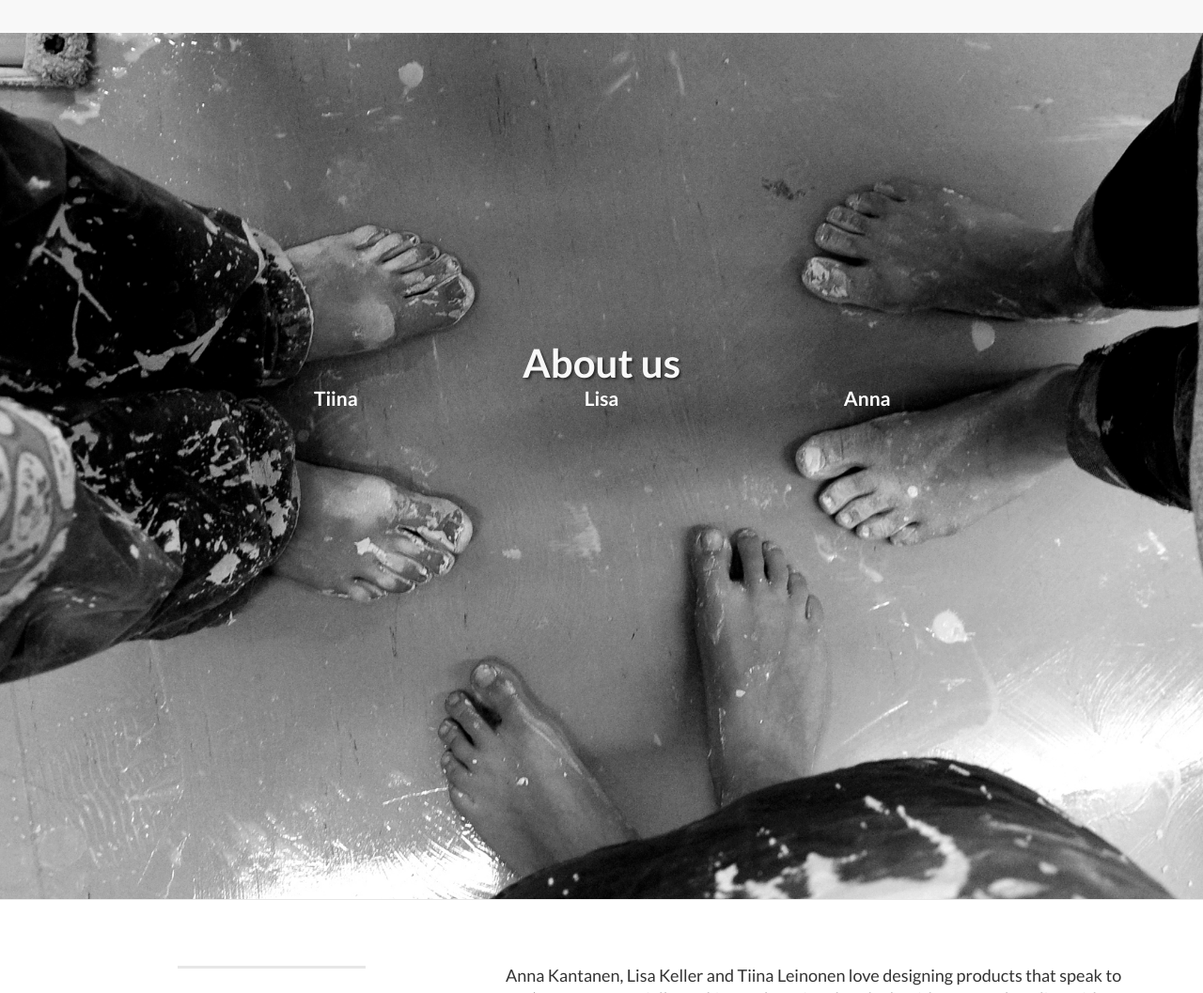
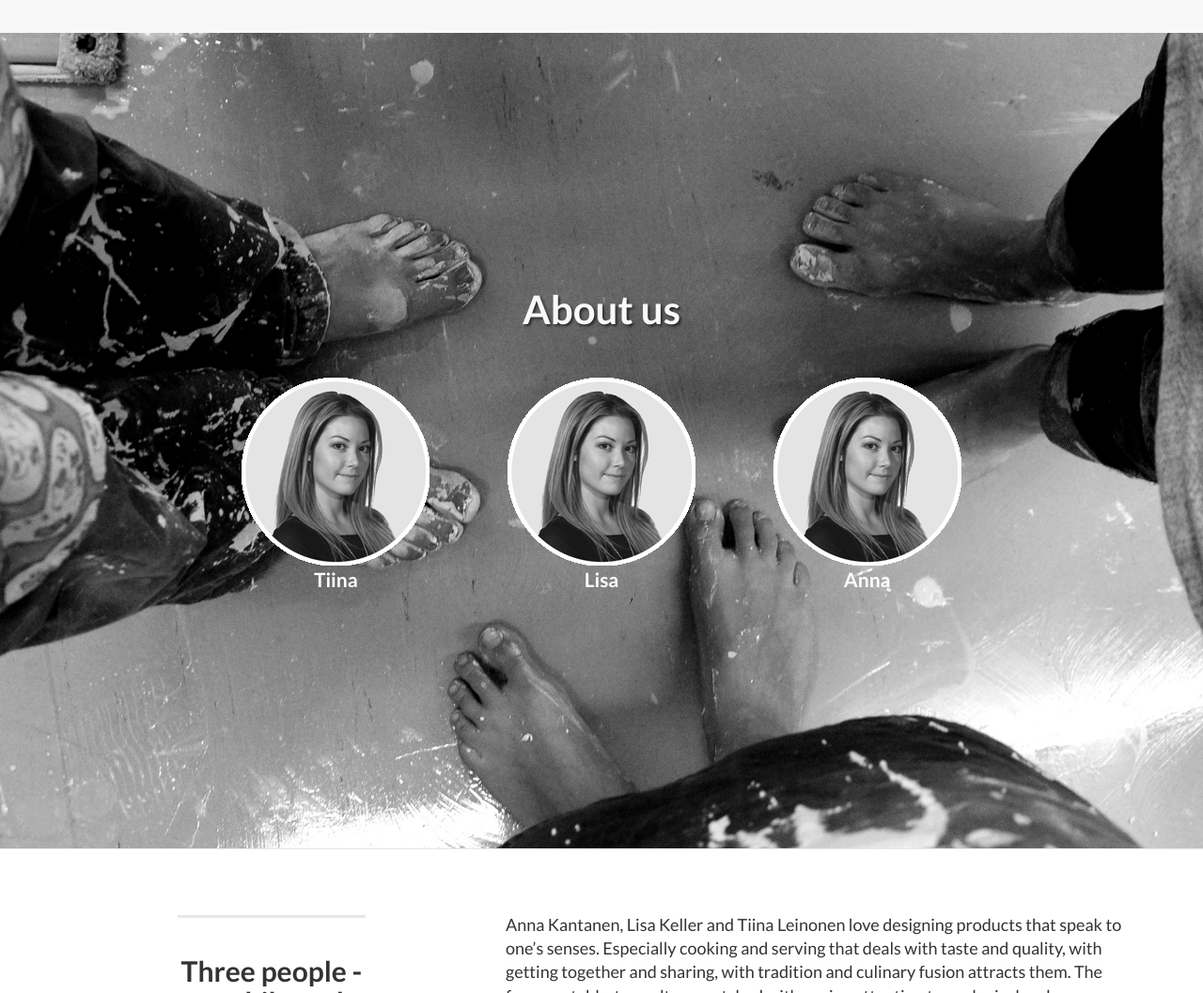
Before and after one commit to uuni/uuni.github.io, a website: page index.html in a window 1280 px wide. Shown: the part 2840-3897 px from the top of the page at 94% size. Drawn offline with nearby package versions, Linux system fonts and the light colour scheme.

Commit message:
Added face templates.

```diff
--- a/css/landing-page.css
+++ b/css/landing-page.css
@@ -132,19 +132,18 @@ p.copyright {
 .banner-message {
   text-align: center;
   position: relative;
-  padding-top: 20%;
-  padding-bottom: 20%;
+  padding-top: 15%;
+  padding-bottom: 15%;
 }
 
 ul.us {
   padding: 0;
+  margin-top: 50px;
 }
 
 ul.us li {
   list-style: none;
   display: inline-block;
-  width: 200px;
-  height: 220px;
   margin: 0 40px;
 }
 
@@ -152,6 +151,23 @@ ul.us li a {
   color: #ffffff;
   text-decoration: none;
   font-size: 1.5em;
+}
+
+.face {
+  width: 200px;
+  height: 200px;
+}
+
+#tiina {
+  background: url(../img/tiina.png) no-repeat center center;
+}
+
+#lisa {
+  background: url(../img/tiina.png) no-repeat center center;
+}
+
+#anna {
+  background: url(../img/tiina.png) no-repeat center center;
 }
 
 .vcenter {
--- a/index.html
+++ b/index.html
@@ -205,9 +205,15 @@
 
           <h2>About us</h2>
           <ul class="us">
-            <li><a href="http://tiinaleinonendesign.com">Tiina</a></li>
-            <li><a href="http://google.com">Lisa</a></li>
-            <li><a href="http://google.com">Anna</a></li>
+            <li>
+              <a href="http://tiinaleinonendesign.com"><div class="face" id="tiina"></div>Tiina</a>
+            </li>
+            <li>
+              <a href="http://google.com"><div class="face" id="lisa"></div>Lisa</a>
+            </li>
+            <li>
+              <a href="http://google.com"><div class="face" id="anna"></div>Anna</a>
+            </li>
           </ul>
         </div>
       </div>
```
Also changed, not shown: img/tiina.png (added).
